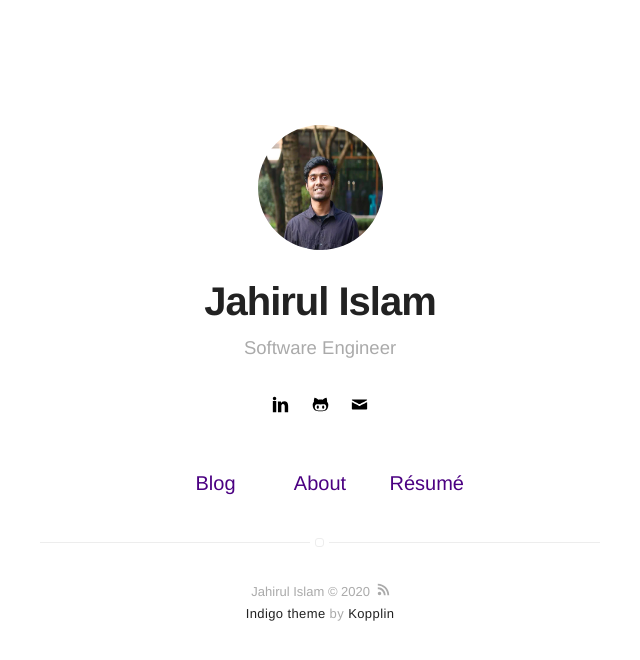
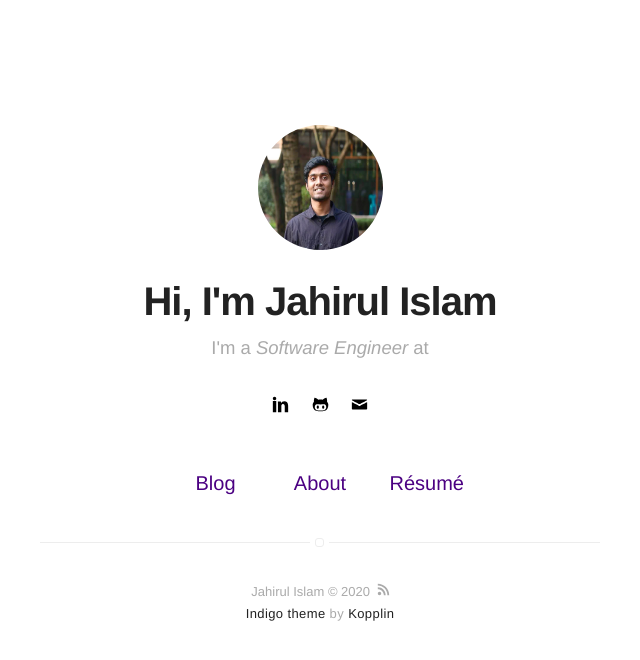
Before and after one commit to j-a-h-i-r/j-a-h-i-r.github.io, a Jekyll site: the page built from index.html, in a window 1280 px wide. Shown: the top 660 px of the page, without its empty margins (320-960 px from the left). Built offline with Jekyll 4.4.1, drawn with Linux system fonts in a browser that asks for light colours.

Commit message:
Update header.html

```diff
--- a/_includes/header.html
+++ b/_includes/header.html
@@ -16,8 +16,8 @@
             </span>
         {% endif %}
 
-        <h1 class="title">{{ site.name }}</h1>
-        <h2 class="description">{{ site.bio }}</h2>
+        <h1 class="title">Hi, I'm {{ site.name }}</h1>
+        <h2 class="description">I'm a <i>{{ site.designation }}</i> at {{ site.employer }}</h2>
 
         {% include social-links.html %}
     </header>
```
